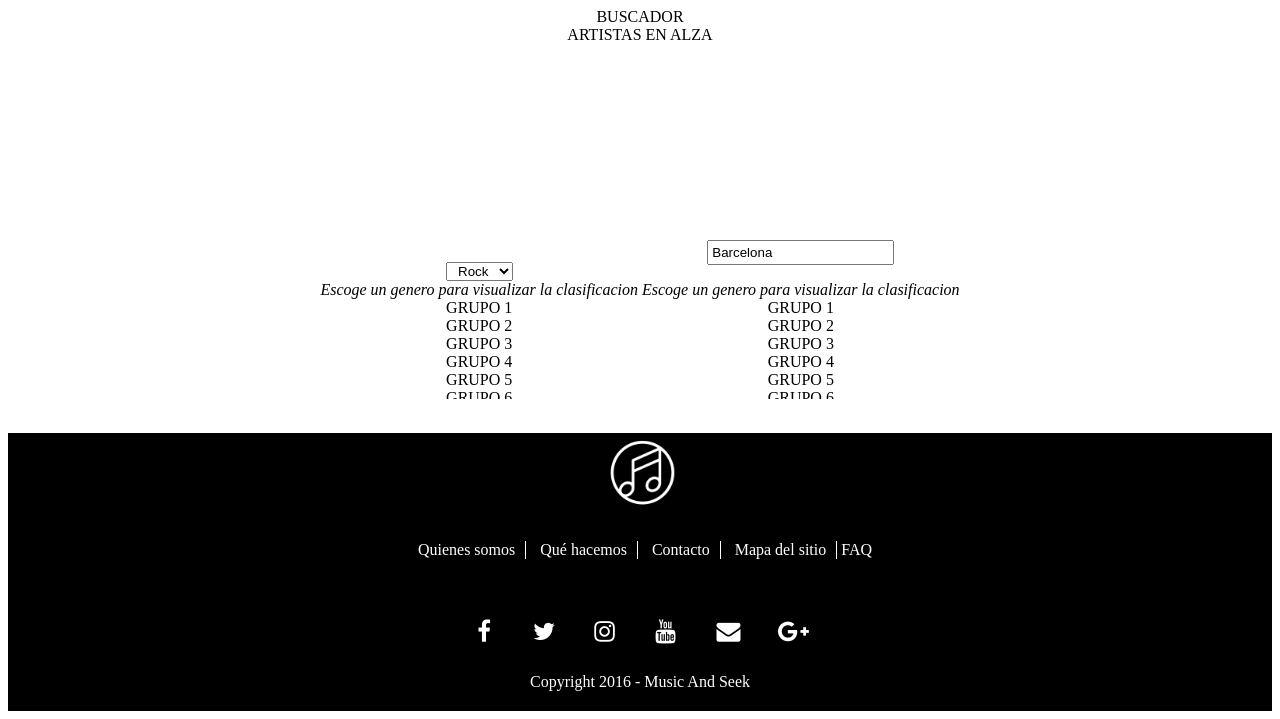
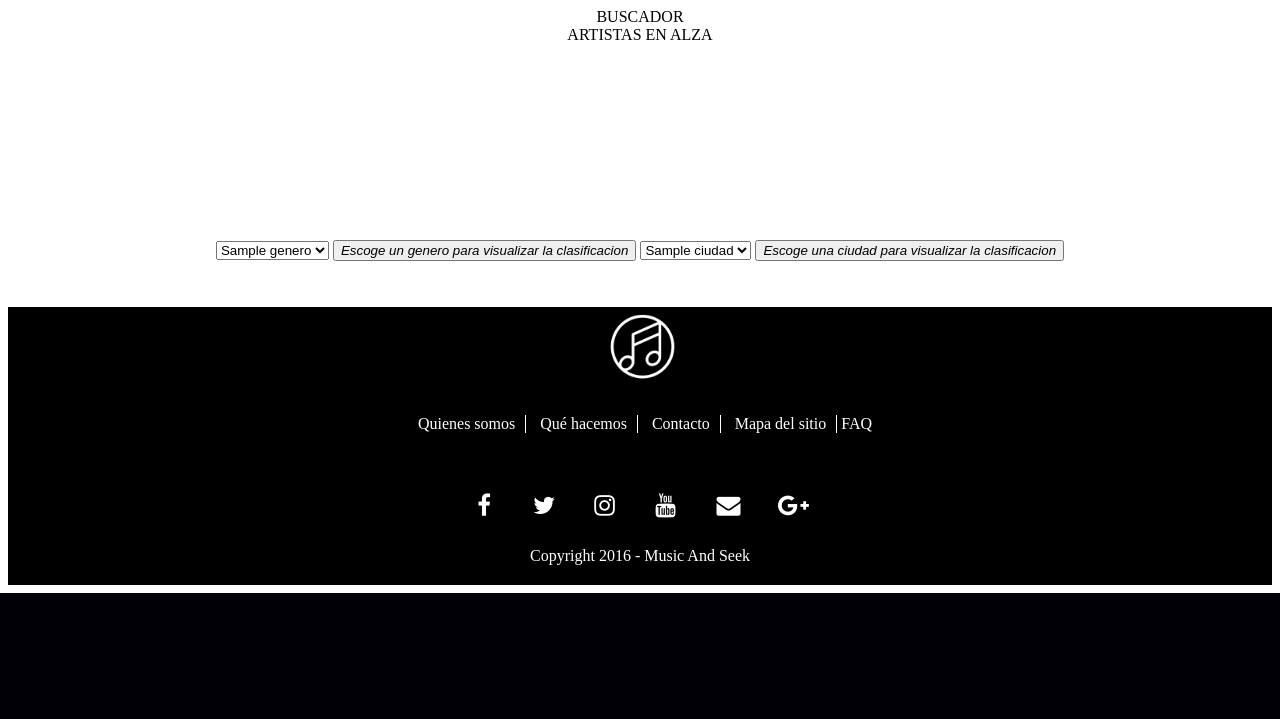
Before and after one commit to ferranmeseur/ProyectoDAW, a PHP site: page /Ranking.php in a window 1280 px wide. Shown: the part 729-1448 px from the top of the page. After the commit the page ends 1322 px from the top, so only its background shows below. Run offline with PHP 8.4, Linux system fonts and the light colour scheme; tables that the repository leaves empty or names only in its code hold one stand-in row (values such as "Sample post"); some libraries are stand-ins or nearby versions.

Commit message:
Concultas hasta raking

```diff
--- a/Concierto.php
+++ b/Concierto.php
@@ -13,8 +13,5 @@
         </script>
         <link href="Estilos/Estilos.css" rel="stylesheet" type="text/css"/>
     </head>
-    <body>
-        <div id="header"></div>
-        <div id="footer"></div>
-    </body>
+    <body class="width_100"><div id="header"></div><div id="footer"></div></body>
 </html>
--- a/Estilos/Estilos.css
+++ b/Estilos/Estilos.css
@@ -122,7 +122,7 @@ width_100{
 input{
     padding: 3px;
 }
-footer{
+footer,.footer{
     background-color: #000000;
     display: block;
     padding-bottom: 20px;
--- a/Footer.html
+++ b/Footer.html
@@ -1,13 +1,13 @@
 <footer >
-    <div class="center margingtop_30px">
-        <img class="img" src="Imagenes/logo.png" alt=""/>
+    <link href="Estilos/Estilos.css" rel="stylesheet" type="text/css"/>
+    <div class="center margingtop_30px"><img class="img" src="Imagenes/logo.png" alt=""/>
     </div>
     <div class="center margingtop_30px">
-        <a class="inline fonts border_right" href="QuienesSomos.html">Quienes somos</a>
-        <a class="inline fonts border_right" href="QueHacemos.html">Qué hacemos</a>
-        <a class="inline fonts border_right" href="Contacto.html">Contacto</a>
-        <a class="inline fonts border_right" href="Mapa.html">Mapa del sitio</a>
-        <a class="inline paddingleft10 fonts" href="FAQ.html">FAQ</a>
+        <a class="inline fonts border_right" href="QuienesSomos.php">Quienes somos</a>
+        <a class="inline fonts border_right" href="QueHacemos.php">Qu&eacute; hacemos</a>
+        <a class="inline fonts border_right" href="Contacto.php">Contacto</a>
+        <a class="inline fonts border_right" href="Mapa.php">Mapa del sitio</a>
+        <a class="inline paddingleft10 fonts" href="FAQ.php">FAQ</a>
     </div>
     </br>
     <div class="center">
--- a/Header.html
+++ b/Header.html
@@ -29,12 +29,12 @@
     </div>
     <div class="block ">
         <div class="center margingbot_30px">
-            <a class="inline fonts border_right" href="HomePage.html">INICIO</a>
-            <a class="inline fonts border_right margingbot_30px" href="Concierto.html">CONCIERTOS</a>
-            <a class="inline fonts border_right" href="Musico.html">GRUPOS</a>
-            <a class="inline fonts border_right" href="Local.html">LOCALES</a>
-            <a class="inline fonts border_right" href="Ranking.html">RANKING</a>
-            <a class="inline fonts paddingleft10" href="Login.html">AREA PERSONAL</a>
+            <a class="inline fonts border_right" href="HomePage.php">INICIO</a>
+            <a class="inline fonts border_right margingbot_30px" href="Concierto.php">CONCIERTOS</a>
+            <a class="inline fonts border_right" href="Musico.php">GRUPOS</a>
+            <a class="inline fonts border_right" href="Local.php">LOCALES</a>
+            <a class="inline fonts border_right" href="Ranking.php">RANKING</a>
+            <a class="inline fonts paddingleft10" href="Login.php">AREA PERSONAL</a>
         </div>
     </div>
 </header>
--- a/Ranking.php
+++ b/Ranking.php
@@ -21,58 +21,61 @@
                     ARTISTAS EN ALZA
                     <div class="center height_25 width_100"></div>
                 </div>
+                <?php
+                require_once 'bbdd.php';
+                RankingMusicos();
+                ?>
                 <div class="inline">
                     <div class="center">
-                        <select class="center">
-                            <option value="Rock">Rock</option>
-                            <option value="Pop">Pop</option>
-                            <option value="Grunge">Grunge</option>
-                        </select>
-                        <div class="center cursiva ">Escoge un genero para visualizar la clasificacion</div>
-                    </div>
-                    <div class="center">
-                        <div class="center contenedor_scroll">
-                            <div class="center">GRUPO 1</div>
-                            <div class="center">GRUPO 2</div>
-                            <div class="center">GRUPO 3</div>
-                            <div class="center">GRUPO 4</div>
-                            <div class="center">GRUPO 5</div>
-                            <div class="center">GRUPO 6</div>
-                            <div class="center">GRUPO 7</div>
-                            <div class="center">GRUPO 8</div>
-                            <div class="center">GRUPO 9</div>
-                            <div class="center">GRUPO 10</div>
-                            <div class="center">GRUPO 11</div>
-                            <div class="center">GRUPO 12</div>
-                            <div class="center">GRUPO 13</div>
-                        </div>
+                        <?php
+                        require_once 'bbdd.php';
+                        echo'<form action = "" method = "POST" >';
+                        $generos = ListaGeneros();
+                        echo'<select name="genero">';
+                        while ($fila2 = mysqli_fetch_array($generos)) {
+                            extract($fila2);
+                            echo"<option value=$NOMBRE>$NOMBRE</option>";
+                            if (isset($_POST["generosub"])) {
+                                echo'<div class="center">
+                                <div class="center contenedor_scroll">';
+                                $genero = $_POST["genero"];
+                                RankingPorGenero($genero);
+                            }
+                            echo'</div></div>';
+                        }
+                        echo'</select>';
+                        ?>
+                        <button id="generogrupos" class="center cursiva" name = "generosub">Escoge un genero para visualizar la clasificacion</button>
+                        </form>
                     </div>
                 </div>
                 <div class="inline">
                     <div class="center">
-                        <form><input value="Barcelona"></form>
-                        <div class="center cursiva ">Escoge un genero para visualizar la clasificacion</div>
-                    </div>
-                    <div class="center">
-                        <div class="center contenedor_scroll">
-                            <div class="center">GRUPO 1</div>
-                            <div class="center">GRUPO 2</div>
-                            <div class="center">GRUPO 3</div>
-                            <div class="center">GRUPO 4</div>
-                            <div class="center">GRUPO 5</div>
-                            <div class="center">GRUPO 6</div>
-                            <div class="center">GRUPO 7</div>
-                            <div class="center">GRUPO 8</div>
-                            <div class="center">GRUPO 9</div>
-                            <div class="center">GRUPO 10</div>
-                            <div class="center">GRUPO 11</div>
-                            <div class="center">GRUPO 12</div>
-                            <div class="center">GRUPO 13</div>
-                        </div>
+                        <?php
+                        require_once 'bbdd.php';
+                        echo'<form action = "" method = "POST" >';
+                        $ciudades = ListaCiudades();
+                        echo'<select name="ciudad">';
+                        while ($fila2 = mysqli_fetch_array($ciudades)) {
+                            extract($fila2);
+                            echo"<option value=$NOMBRE>$NOMBRE</option>";
+                            if (isset($_POST["ciudadsub"])) {
+                                echo'<div class="center">
+                                <div class="center contenedor_scroll">';
+                                $ciudad = $_POST["ciudad"];
+                                RankingPorciudad($ciudad);
+                            }
+                            echo'</div></div>';
+                        }
+                        echo'</select>';
+                        ?>
+                        <button id="generogrupos" class="center cursiva" name = "ciudadsub">Escoge una ciudad para visualizar la clasificacion</button>
+                        </form>
                     </div>
                 </div>
             </div>
         </div>
-        <div id="footer"></div>
-    </body>
+    </div>
+    <div id="footer"></div>
+</body>
 </html>
--- a/bbdd.php
+++ b/bbdd.php
@@ -18,38 +18,47 @@ function CheckUsuarioConectado($sessionToken) {
 }
 
 //Busca por musicos, locales o conciertos
-function BusquedaLocal($nombre) {
+function BusquedaLocal($busqueda) {
     $conexion = conectar();
-    $sql = "SELECT * FROM USUARIO WHERE NOMBRE_LOCAL LIKE '%" . $nombre . "%'";
+    $sql = "SELECT * FROM USUARIO WHERE NOMBRE_LOCAL LIKE '%" . $busqueda . "%'";
     $result = $conexion->query($sql);
     if ($result->num_rows > 0) {
-        return $result;
-    } else {
-        return null;
+        echo "<table>";
+        echo '<tr><td>Local</td></tr>';
+        while ($row = $result->fetch_assoc()) {
+            echo "<tr><td>" . $row['NOMBRE_LOCAL'] . "</td></tr> ";
+        }
+        echo "</table>";
     }
     desconectar($conexion);
 }
 
-function BusquedaArtista($nombre) {
+function BusquedaArtista($busqueda) {
     $conexion = conectar();
-    $sql = "SELECT * FROM USUARIO WHERE NOMBRE_ARTISTICO LIKE '%" . $nombre . "%'";
+    $sql = "SELECT * FROM USUARIO WHERE NOMBRE_ARTISTICO LIKE '%" . $busqueda . "%'";
     $result = $conexion->query($sql);
     if ($result->num_rows > 0) {
-        return $result;
-    } else {
-        return null;
+        echo "<table>";
+        echo '<tr><td>Artistas</td></tr>';
+        while ($row = $result->fetch_assoc()) {
+            echo "<tr><td>" . $row['NOMBRE_ARTISTICO'] . "</td></tr> ";
+        }
+        echo "</table>";
     }
     desconectar($conexion);
 }
 
-function BusquedaConciertoPorArtista($nombre) {
+function BusquedaConciertoPorArtista($busqueda) {
     $conexion = conectar();
-    $sql = "SELECT * FROM CONCIERTO INNER JOIN USUARIO ON CONCIERTO.ID_GRUPO = USUARIO.ID_USUARIO WHERE USUARIO.NOMBRE_ARTISTICO LIKE '%" . $nombre . "%'";
+    $sql = "SELECT * FROM CONCIERTO INNER JOIN USUARIO ON CONCIERTO.ID_GRUPO = USUARIO.ID_USUARIO WHERE USUARIO.NOMBRE_ARTISTICO LIKE '%" . $busqueda . "%'";
     $result = $conexion->query($sql);
     if ($result->num_rows > 0) {
-        return $result;
-    } else {
-        return null;
+        echo "<table>";
+        echo '<tr><td>Concierto - Artistas</td></tr>';
+        while ($row = $result->fetch_assoc()) {
+            echo "<tr><td>" . $row['ID_CONCIERTO'] . "</td></tr> ";
+        }
+        echo "</table>";
     }
     desconectar($conexion);
 }
@@ -59,9 +68,12 @@ function BusquedaConciertoPorLocal($nombre) {
     $sql = "SELECT * FROM CONCIERTO INNER JOIN USUARIO ON CONCIERTO.ID_GRUPO = USUARIO.ID_USUARIO WHERE USUARIO.NOMBRE_LOCAL LIKE '%" . $nombre . "%'";
     $result = $conexion->query($sql);
     if ($result->num_rows > 0) {
-        return $result;
-    } else {
-        return null;
+        echo "<table>";
+        echo '<tr><td>Concierto - Local</td></tr>';
+        while ($row = $result->fetch_assoc()) {
+            echo "<tr><td>" . $row['ID_CONCIERTO'] . "</td></tr> ";
+        }
+        echo "</table>";
     }
     desconectar($conexion);
 }
@@ -83,8 +95,6 @@ function RankingMusicos() {
             echo "<td>" . $row["NOMBRE"] . "</td><td>" . $row["PUNTOS"] . "</td></br>";
             echo "</tr>";
         }
-    } else {
-        echo "0 results";
     }
     desconectar($conexion);
 }
@@ -92,7 +102,7 @@ function RankingMusicos() {
 /* RANKING POR GENERO */
 
 function ListaGeneros() {
-    $conexion = conectar("basket");
+    $conexion = conectar();
     $sql = "SELECT NOMBRE, ID_GENERO FROM GENERO ORDER BY NOMBRE ASC";
     $result = $conexion->query($sql);
     if ($result->num_rows) {
@@ -104,20 +114,43 @@ function ListaGeneros() {
 }
 
 function RankingPorGenero($genero) {
-    /* SELECT SUM(PUNTOS), ID_VOTADO FROM VOTAR_COMENTAR INNER JOIN USUARIO ON VOTAR_COMENTAR.ID_VOTADO = USUARIO.ID_USUARIO WHERE id_genero = 'GENERO' GROUP BY ID_VOTADO; */
-
-
+    $conexion = conectar();
+    $sql = " SELECT USUARIO.NOMBRE_ARTISTICO,SUM(PUNTOS), ID_VOTADO FROM VOTAR_COMENTAR INNER JOIN USUARIO ON VOTAR_COMENTAR.ID_VOTADO = USUARIO.ID_USUARIO WHERE id_genero = 'GENERO' GROUP BY ID_VOTADO";
+    $result = $conexion->query($sql);
+    if ($result->num_rows > 0) {
+        while ($row = $result->fetch_assoc()) {
+            echo'<div class="center">
+            $row["NOMBRE_ARTISTICO"]</div>';
+        }
+    }
 }
 
 /* RANKING POR CIUDAD */
 
 function ListaCiudades() {
-    /* SELECT NOMBRE, ID_CIUDAD FROM CIUDAD ORDER BY NOMBRE ASC; */
+    $conexion = conectar();
+    $sql = "SELECT NOMBRE, ID_CIUDAD FROM CIUDAD ORDER BY NOMBRE ASC";
+    $result = $conexion->query($sql);
+    if ($result->num_rows) {
+        return $result;
+    } else {
+        return null;
+    }
+    desconectar($conexion);
 }
 
 function RankingPorciudad($ciudad) {
-    /* SELECT SUM(PUNTOS), ID_VOTADO FROM VOTAR_COMENTAR INNER JOIN USUARIO ON VOTAR_COMENTAR.ID_VOTADO = USUARIO.ID_USUARIO WHERE ID_CIUDAD = 'CIUDAD' GROUP BY ID_VOTADO; */
+    $conexion = conectar();
+    $sql = "SELECT USUARIO.NOMBRE_ARTISTICO,SUM(PUNTOS), ID_VOTADO FROM VOTAR_COMENTAR INNER JOIN USUARIO ON VOTAR_COMENTAR.ID_VOTADO = USUARIO.ID_USUARIO WHERE ID_CIUDAD = 'CIUDAD' GROUP BY ID_VOTAD";
+    $result = $conexion->query($sql);
+    if ($result->num_rows > 0) {
+        while ($row = $result->fetch_assoc()) {
+            echo'<div class="center">
+            $row["NOMBRE_ARTISTICO"]</div>';
         }
+    }
+}
+
 /*
   CONCIERTOS:
   SELECT * FROM CONCIERTOS;
```
Also changed, not shown: HomePage.php (+13 -3 lines). Lines whose indentation alone changed are shown as unchanged.
